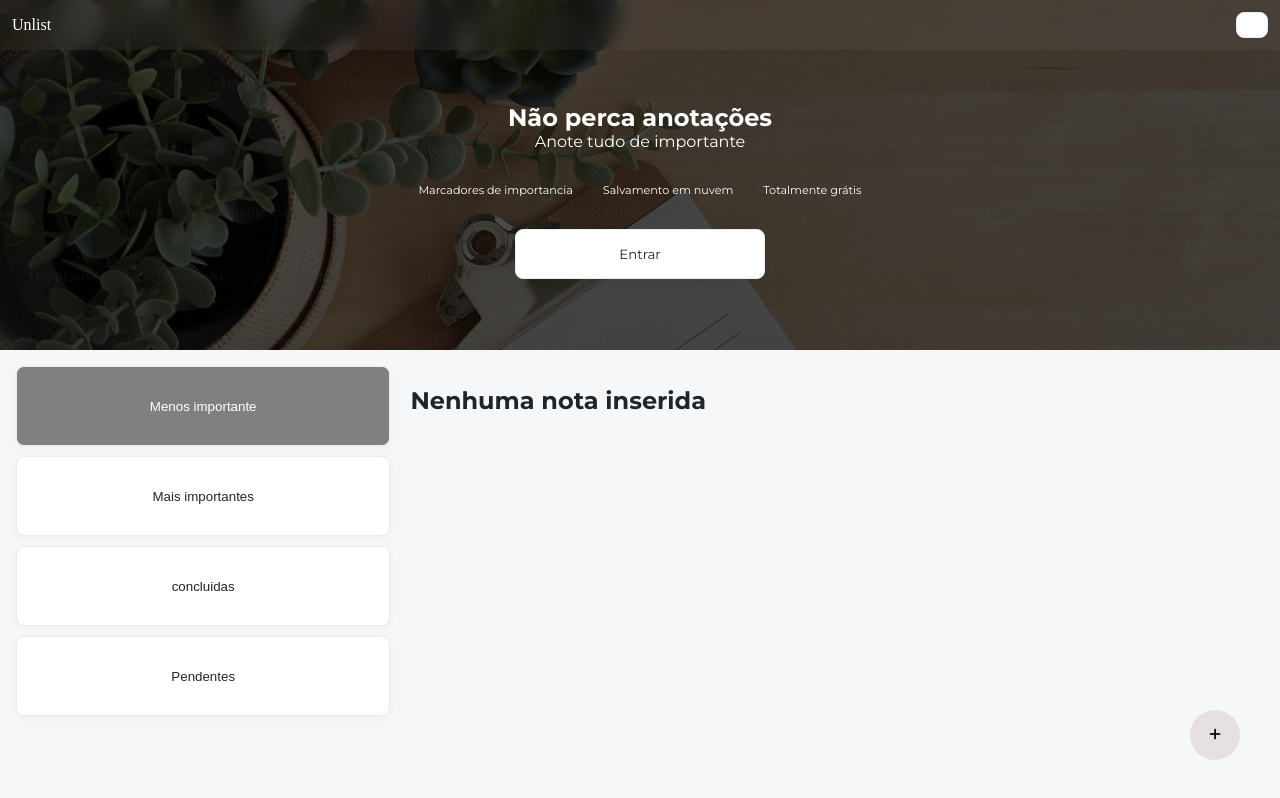
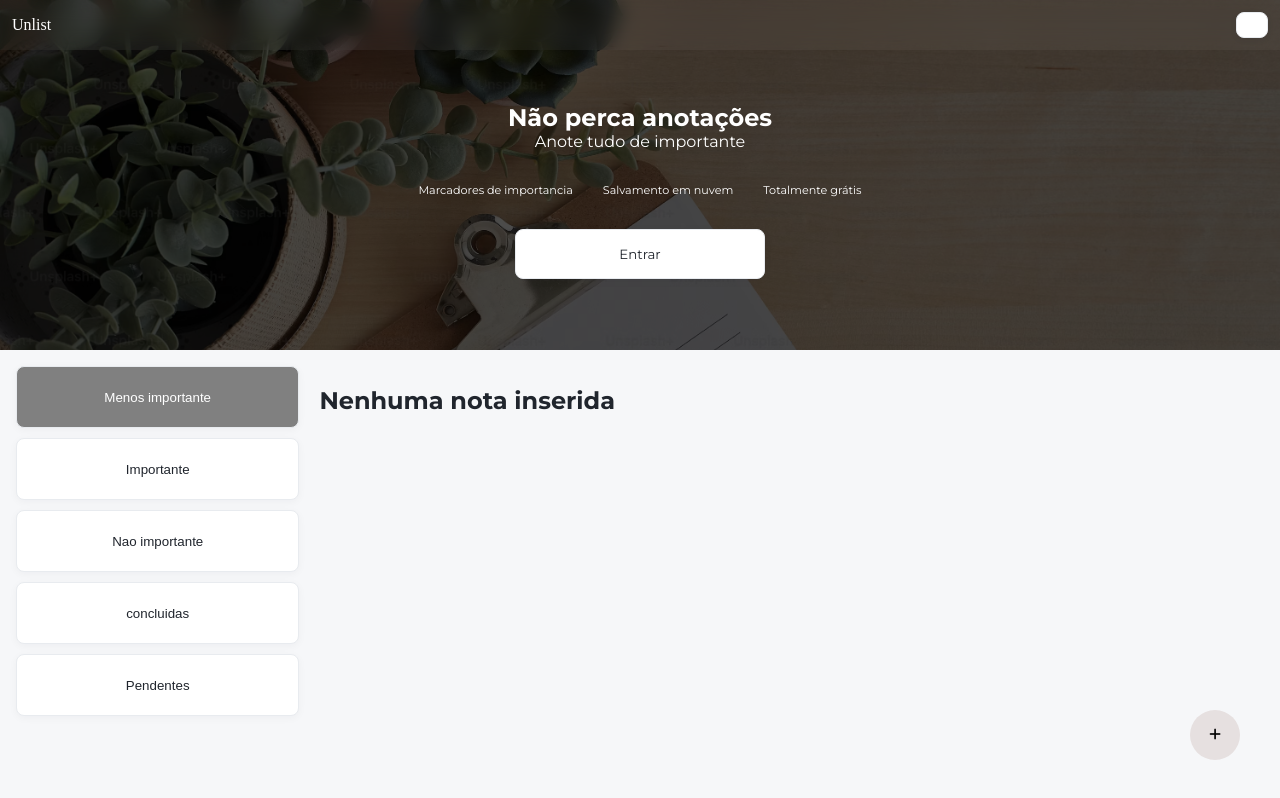
Before and after one commit to dani10014/to-do-list-vue.js, a Vue app: page / in a window 1280 px wide. Built offline with nearby package versions, Linux system fonts and the light colour scheme; some icons are missing; a web font is replaced by a local one.

Commit message:
Terminando a adicão de notas

```diff
--- a/src/component/card.vue
+++ b/src/component/card.vue
@@ -1,21 +1,29 @@
 <template>
 <div class="card">
-    <h3 class="titulo-nota">Titulo</h3>
+    <h3 class="titulo-nota">{{ dadosNota.titulo }}</h3>
         <div class="informacoes">
-            <span>Importante</span>
-            <span>Pendente</span>
+            <span>{{ dadosNota.categoria }}</span>
         </div>
-        <textarea disabled class="area-de-texto-nota">lalala</textarea>
+        <textarea disabled class="area-de-texto-nota">{{ dadosNota.textoNota }}</textarea>
         <div class="botoes-editar">
             <button class="editar-nota">Editar</button>
             <button class="remover">Remover</button>
         </div>
 </div>
 </template>
-<script lang="ts">
+<script setup lang="ts">
     import {ref,reactive} from "vue";
 
+    interface nota{
+        id:string,
+        titulo:string,
+        textoNota:string,
+        categoria:string,
+    }
 
+    const props = defineProps<{
+        dadosNota:nota
+    }>()
 </script>
 <style lang="scss" scoped>
     @use "../components-scss/variaveis.scss";
@@ -23,7 +31,6 @@
     .card{
         @include variaveis.fonteTextoSite;
         padding: variaveis.$espacamentoCabecalho;
-        overflow-y: scroll;
         @include variaveis.padraoCard;
         .titulo-nota{
             text-align: center;
--- a/src/component/cardAdicionarAnotacao.vue
+++ b/src/component/cardAdicionarAnotacao.vue
@@ -3,25 +3,41 @@
         <div class="card">
             <h2>Adicionar anotacao</h2>
             <div class="botoes-importancia">
-                <button class="btn-importante">Importante</button>
-                <button class="btn-menos-importante">Menos importante</button>
-                <button class="nao-importante">Não importante</button>
+                <button @click="notaNova.categoria = 'Importante'" class="btn-importante">Importante</button>
+                <button @click="notaNova.categoria = 'Menos importante'" class="btn-menos-importante">Menos importante</button>
+                <button @click="notaNova.categoria = 'Nao importante'" class="nao-importante">Não importante</button>
             </div>
             <h4 class="titulo-anotacao">Titulo anotação</h4>
-            <textarea class="area-texto-nota" ></textarea>
+            <textarea class="area-texto-nota" v-model="notaNova.titulo"></textarea>
 
             <h4 class="titulo-anotacao">Anotação</h4>
-            <textarea class="area-texto-nota" ></textarea>
+            <textarea class="area-texto-nota" v-model="notaNova.textoNota"></textarea>
 
             <div class="botoes-cancelar-excluir">
-                <button class="cancelar">Cancelar</button>
-                <button class="adicionar">Adicionar</button>
+                <button class="cancelar" >Cancelar</button>
+                <button class="adicionar" @click="adicionarNota">Adicionar</button>
             </div>
         </div>
     </div>
 </template>
-<script lang="ts">
+<script setup lang="ts">
+    import {reactive, ref} from "vue";
 
+    const notaNova = ref({
+        id:crypto.randomUUID(),
+        titulo: '',
+        textoNota: '',
+        categoria: ''
+    });
+
+
+    const avisoNovaNota = defineEmits(['novaNota'])
+
+    const adicionarNota = () =>{
+        if(notaNova.value.titulo.length > 0 && notaNova.value.textoNota.length > 0 && notaNova.value.categoria.length > 0 ){
+            avisoNovaNota('novaNota',notaNova.value)
+        }
+    }
 </script>
 <style lang="scss" scoped>
 @use "../components-scss/variaveis.scss";
--- a/src/pages/menuInicial.vue
+++ b/src/pages/menuInicial.vue
@@ -46,25 +46,24 @@
             </div>
         </div>
         <button @click="AtivarAdicionarNota" class="adicionar-anotacao"><i class="fa-solid fa-plus"></i></button>
-        <cardAnotacao v-if="adicionarNotaAtivo"/>
+        <cardAnotacao v-if="adicionarNotaAtivo" @novaNota="adicionarNovaNota"/>
     </main>
 </template>
 <script setup lang="ts">
-    import { onMounted, reactive,ref,computed } from "vue";
+    import { onMounted,ref,computed } from "vue";
     import card from "../component/card.vue";
     import cardAnotacao from "../component/cardAdicionarAnotacao.vue";
 
     interface nota{
-        id:number,
+        id:string,
         categoria:string,
         titulo:string,
         textoNota:string,
-        data:string,
     }
 
     const adicionarNotaAtivo = ref(false);
 
-    const categoria = ["Menos importante","Mais importantes","concluidas","Pendentes"]
+    const categoria = ["Menos importante","Importante","Nao importante","concluidas","Pendentes"]
     const categoriaQueEstaAtiva = ref("Menos importante");
     const notas = ref<nota[]>([]);
 
@@ -82,9 +81,20 @@
             notas.value = JSON.parse(nota)
         }
     })
+
     const notasFiltradas = computed(() => {
         return notas.value.filter(n => n.categoria === categoriaQueEstaAtiva.value);
     });
+
+    const adicionarNovaNota = (dados:any) => {
+        if(dados){
+            notas.value.push(dados)
+            localStorage.setItem("notas",JSON.stringify(notas.value))
+            adicionarNotaAtivo.value = false;
+        }else{
+            return
+        }
+    }
 
 </script>
 <style lang="scss" scoped>
@@ -205,9 +215,10 @@
                 width: 100%;
                 display: flex;
                 height: 250px;
-                overflow-y: scroll;
+                flex-wrap: wrap;
+                gap: 10px;
                 @media (min-width:750px){
-                    width: 50%;
+                    width: 100%;
                 }
             }
         }
```
